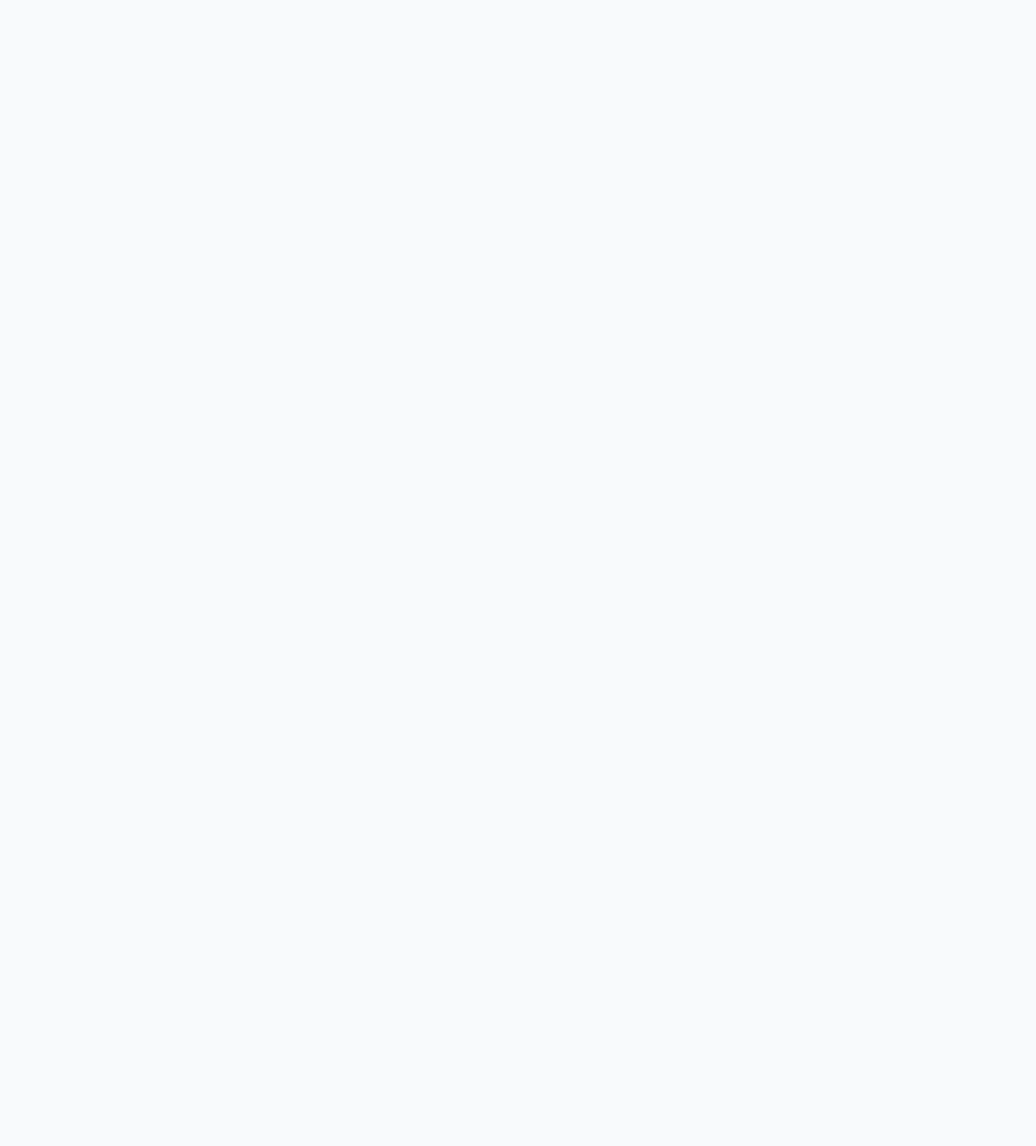
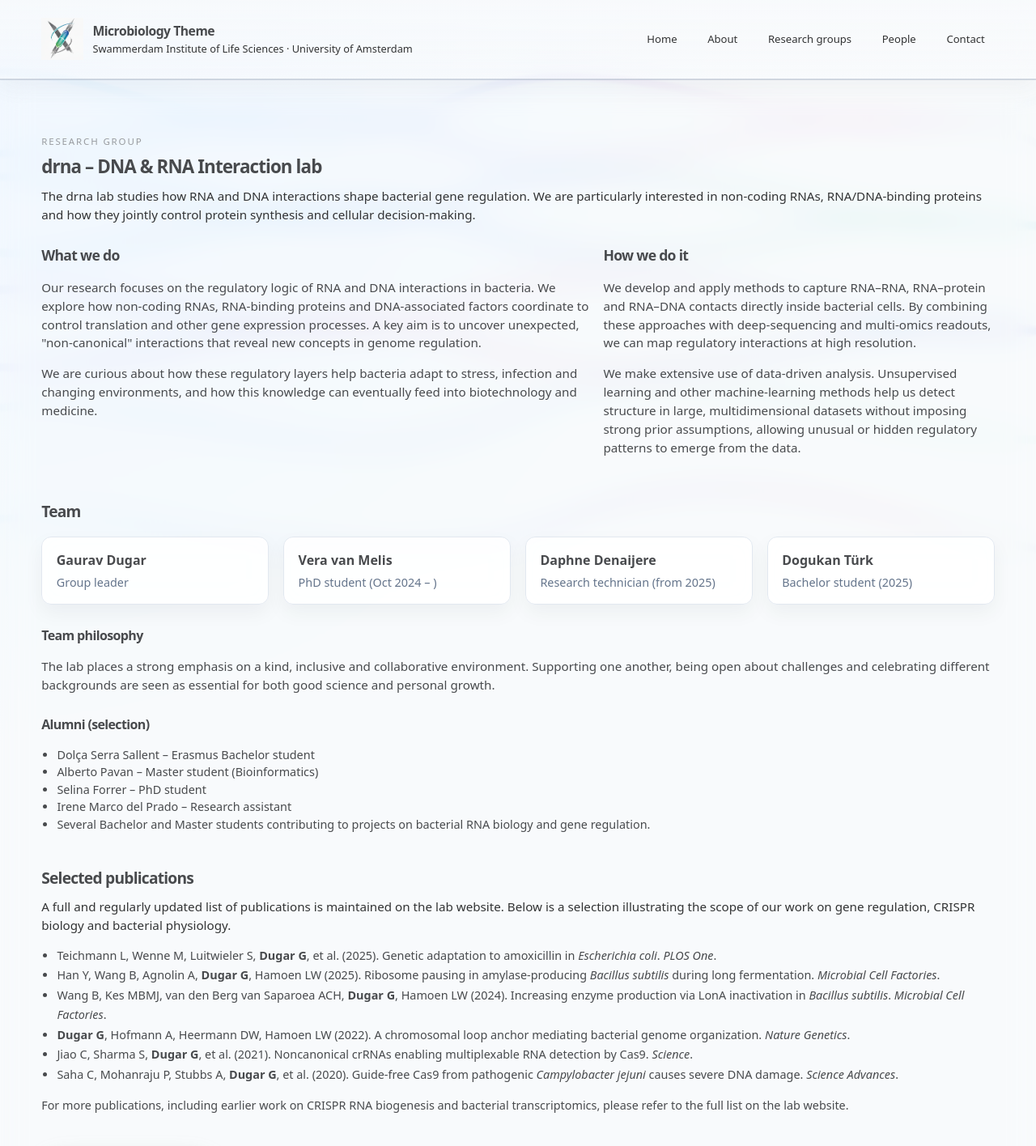
Before and after one commit to gdx7/microbiology-theme-uva, a Next.js app: page /research-groups/drna in a window 1280 px wide. Before the commit this address had no page. Shown: the top 1416 px of the page at 81% size. Before the commit the page ends 800 px from the top, so only its background shows below. Built offline with nearby package versions, Linux system fonts and the light colour scheme.

Commit message:
Remove custom microbial-genomics-unit page and use dynamic route

```diff
--- /dev/null
+++ b/app/research-groups/drna/page.tsx
@@ -0,0 +1,261 @@
+// app/research-groups/drna/page.tsx
+
+import Link from "next/link";
+
+export default function DRNALabPage() {
+  return (
+    <section className="section">
+      <div className="container">
+        {/* Intro / hero for the group */}
+        <p className="section-kicker">Research group</p>
+        <h1 className="section-title">drna – DNA &amp; RNA Interaction lab</h1>
+        <p className="lead">
+          The drna lab studies how RNA and DNA
+          interactions shape bacterial gene regulation. We are particularly
+          interested in non-coding RNAs, RNA/DNA-binding proteins and how they
+          jointly control protein synthesis and cellular decision-making.
+        </p>
+
+        <div
+          className="grid"
+          style={{
+            marginTop: "1.6rem",
+            gridTemplateColumns: "minmax(0, 1.4fr) minmax(0, 1fr)",
+          }}
+        >
+          <div>
+            <h2 className="section-title" style={{ fontSize: "1.1rem" }}>
+              What we do
+            </h2>
+            <p style={{ fontSize: "0.95rem", marginBottom: "0.6rem" }}>
+              Our research focuses on the regulatory logic of RNA and DNA
+              interactions in bacteria. We explore how non-coding RNAs,
+              RNA-binding proteins and DNA-associated factors coordinate to
+              control translation and other gene expression processes. A key aim
+              is to uncover unexpected, &quot;non-canonical&quot; interactions
+              that reveal new concepts in genome regulation.
+            </p>
+            <p style={{ fontSize: "0.95rem" }}>
+              We are curious about how these regulatory layers help bacteria
+              adapt to stress, infection and changing environments, and how this
+              knowledge can eventually feed into biotechnology and medicine.
+            </p>
+          </div>
+
+          <div>
+            <h2 className="section-title" style={{ fontSize: "1.1rem" }}>
+              How we do it
+            </h2>
+            <p style={{ fontSize: "0.95rem", marginBottom: "0.6rem" }}>
+              We develop and apply methods to capture RNA–RNA, RNA–protein and
+              RNA–DNA contacts directly inside bacterial cells. By combining
+              these approaches with deep-sequencing and multi-omics readouts, we
+              can map regulatory interactions at high resolution.
+            </p>
+            <p style={{ fontSize: "0.95rem" }}>
+              We make extensive use of data-driven analysis. Unsupervised
+              learning and other machine-learning methods help us detect
+              structure in large, multidimensional datasets without imposing
+              strong prior assumptions, allowing unusual or hidden regulatory
+              patterns to emerge from the data.
+            </p>
+          </div>
+        </div>
+
+        {/* Team */}
+        <div style={{ marginTop: "2.4rem" }}>
+          <h2 className="section-title" style={{ fontSize: "1.2rem" }}>
+            Team
+          </h2>
+
+          <div className="grid people-grid" style={{ marginTop: "1rem" }}>
+            {/* Current team – based on drna.nl/team */}
+            <article className="card">
+              <h3>Gaurav Dugar</h3>
+              <p
+                style={{
+                  marginTop: "0.2rem",
+                  fontSize: "0.9rem",
+                  color: "#64748b",
+                }}
+              >
+                Group leader
+              </p>
+            </article>
+
+            <article className="card">
+              <h3>Vera van Melis</h3>
+              <p
+                style={{
+                  marginTop: "0.2rem",
+                  fontSize: "0.9rem",
+                  color: "#64748b",
+                }}
+              >
+                PhD student (Oct 2024 – )
+              </p>
+            </article>
+
+            <article className="card">
+              <h3>Daphne Denaijere</h3>
+              <p
+                style={{
+                  marginTop: "0.2rem",
+                  fontSize: "0.9rem",
+                  color: "#64748b",
+                }}
+              >
+                Research technician (from 2025)
+              </p>
+            </article>
+
+            <article className="card">
+              <h3>Dogukan Türk</h3>
+              <p
+                style={{
+                  marginTop: "0.2rem",
+                  fontSize: "0.9rem",
+                  color: "#64748b",
+                }}
+              >
+                Bachelor student (2025)
+              </p>
+            </article>
+          </div>
+
+          {/* Team philosophy & alumni summary */}
+          <div style={{ marginTop: "1.6rem" }}>
+            <h3
+              className="section-title"
+              style={{ fontSize: "1rem", marginBottom: "0.4rem" }}
+            >
+              Team philosophy
+            </h3>
+            <p style={{ fontSize: "0.95rem" }}>
+              The lab places a strong emphasis on a kind, inclusive and
+              collaborative environment. Supporting one another, being open
+              about challenges and celebrating different backgrounds are seen as
+              essential for both good science and personal growth.
+            </p>
+          </div>
+
+          <div style={{ marginTop: "1.6rem" }}>
+            <h3
+              className="section-title"
+              style={{ fontSize: "1rem", marginBottom: "0.4rem" }}
+            >
+              Alumni (selection)
+            </h3>
+            <ul
+              style={{
+                listStyle: "disc",
+                paddingLeft: "1.2rem",
+                fontSize: "0.9rem",
+              }}
+            >
+              <li>
+                Dolça Serra Sallent – Erasmus Bachelor student
+              </li>
+              <li>
+                Alberto Pavan – Master student (Bioinformatics)
+              </li>
+              <li>
+                Selina Forrer – PhD student
+              </li>
+              <li>
+                Irene Marco del Prado – Research assistant
+              </li>
+              <li>
+                Several Bachelor and Master students contributing to projects
+                on bacterial RNA biology and gene regulation.
+              </li>
+            </ul>
+          </div>
+        </div>
+
+        {/* Publications */}
+        <div style={{ marginTop: "2.6rem" }}>
+          <h2 className="section-title" style={{ fontSize: "1.2rem" }}>
+            Selected publications
+          </h2>
+          <p className="lead" style={{ marginBottom: "0.9rem" }}>
+            A full and regularly updated list of publications is maintained on
+            the lab website. Below is a selection illustrating the scope of our
+            work on gene regulation, CRISPR biology and bacterial physiology.
+          </p>
+
+          <ul
+            style={{
+              listStyle: "disc",
+              paddingLeft: "1.2rem",
+              fontSize: "0.9rem",
+              lineHeight: 1.7,
+            }}
+          >
+            <li>
+              Teichmann L, Wenne M, Luitwieler S, <strong>Dugar G</strong>, et
+              al. (2025). Genetic adaptation to amoxicillin in{" "}
+              <em>Escherichia coli</em>. <em>PLOS One</em>.
+            </li>
+            <li>
+              Han Y, Wang B, Agnolin A, <strong>Dugar G</strong>, Hamoen LW
+              (2025). Ribosome pausing in amylase-producing{" "}
+              <em>Bacillus subtilis</em> during long fermentation.{" "}
+              <em>Microbial Cell Factories</em>.
+            </li>
+            <li>
+              Wang B, Kes MBMJ, van den Berg van Saparoea ACH,{" "}
+              <strong>Dugar G</strong>, Hamoen LW (2024). Increasing enzyme
+              production via LonA inactivation in <em>Bacillus subtilis</em>.{" "}
+              <em>Microbial Cell Factories</em>.
+            </li>
+            <li>
+              <strong>Dugar G</strong>, Hofmann A, Heermann DW, Hamoen LW
+              (2022). A chromosomal loop anchor mediating bacterial genome
+              organization. <em>Nature Genetics</em>.
+            </li>
+            <li>
+              Jiao C, Sharma S, <strong>Dugar G</strong>, et al. (2021).
+              Noncanonical crRNAs enabling multiplexable RNA detection by Cas9.{" "}
+              <em>Science</em>.
+            </li>
+            <li>
+              Saha C, Mohanraju P, Stubbs A, <strong>Dugar G</strong>, et al.
+              (2020). Guide-free Cas9 from pathogenic{" "}
+              <em>Campylobacter jejuni</em> causes severe DNA damage.{" "}
+              <em>Science Advances</em>.
+            </li>
+          </ul>
+
+          <p style={{ marginTop: "0.8rem", fontSize: "0.9rem" }}>
+            For more publications, including earlier work on CRISPR RNA
+            biogenesis and bacterial transcriptomics, please refer to the full
+            list on the lab website.
+          </p>
+        </div>
+
+        {/* Lab website link & back link */}
+        <div
+          style={{
+            marginTop: "2.6rem",
+            display: "flex",
+            flexWrap: "wrap",
+            gap: "0.75rem",
+          }}
+        >
+          <a
+            href="https://drna.nl"
+            target="_blank"
+            rel="noreferrer"
+            className="btn btn-primary"
+          >
+            Visit lab website (drna.nl)
+          </a>
+          <Link href="/research-groups" className="btn btn-outline">
+            Back to all research groups
+          </Link>
+        </div>
+      </div>
+    </section>
+  );
+}
--- a/data/researchGroups.ts
+++ b/data/researchGroups.ts
@@ -73,12 +73,11 @@ export const researchGroups: MicrobiologyGroup[] = [
       "Molecular microbial physiology and systems biology of microbial cell factories, focusing on fermentation, photosynthesis and sustainable biotechnology.",
   }, //
   {
-    slug: "dna-rna-interaction-lab",
+    slug: "drna",
     areaSlug: "bacterial-cell-biology-physiology",
     name: "DNA & RNA Interaction Lab (d.r.n.a)",
     pi: "Dr. Gaurav Dugar",
     email: "G.Dugar@uva.nl",
-    externalUrl: "https://drna.nl",
     shortDescription:
       "Data-driven decoding of bacterial gene regulation using high-throughput experiments and unsupervised learning across multi‑omics data.",
   }, //
```
Also changed, not shown: app/research-groups/page.tsx (+8 -1 lines).
